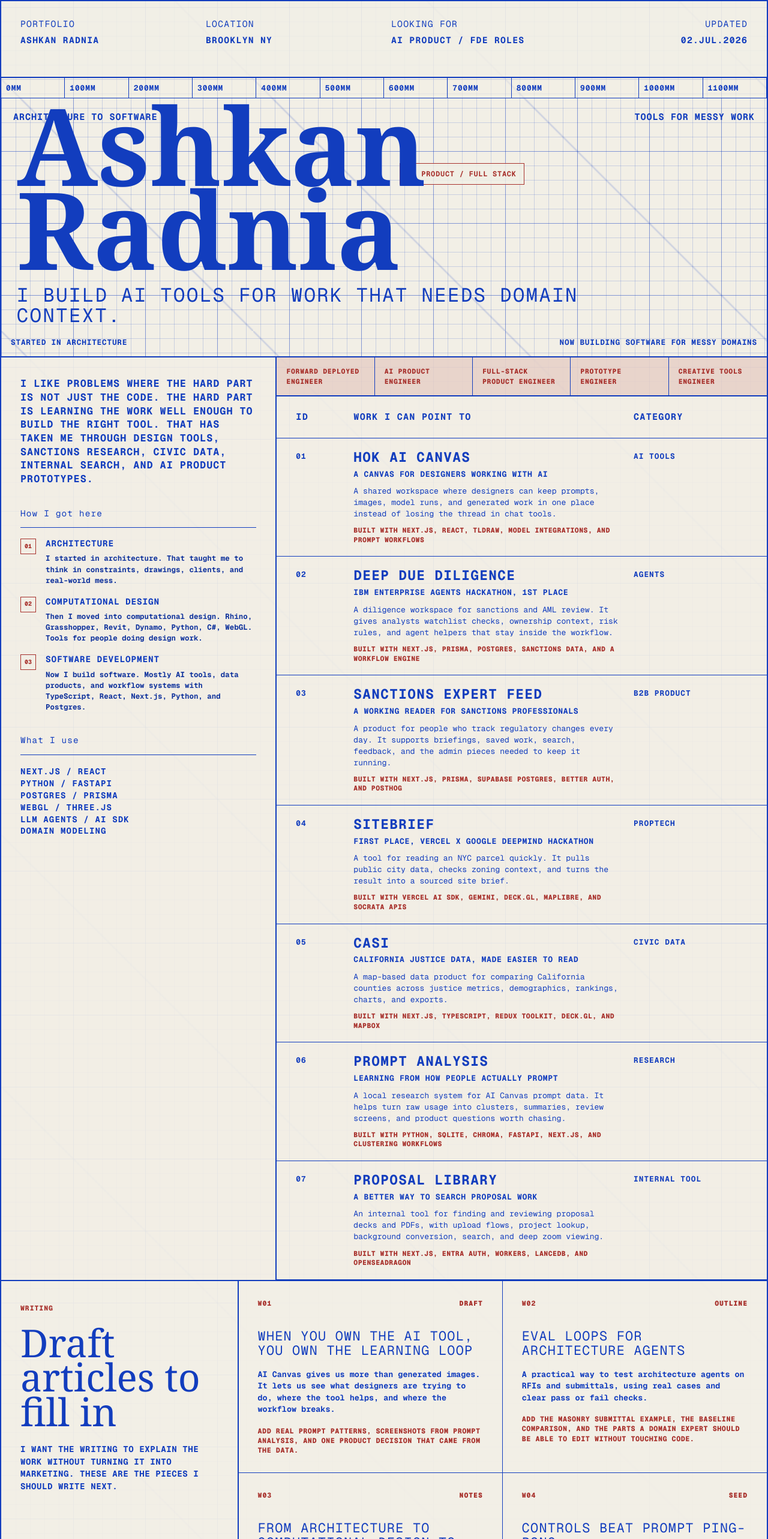
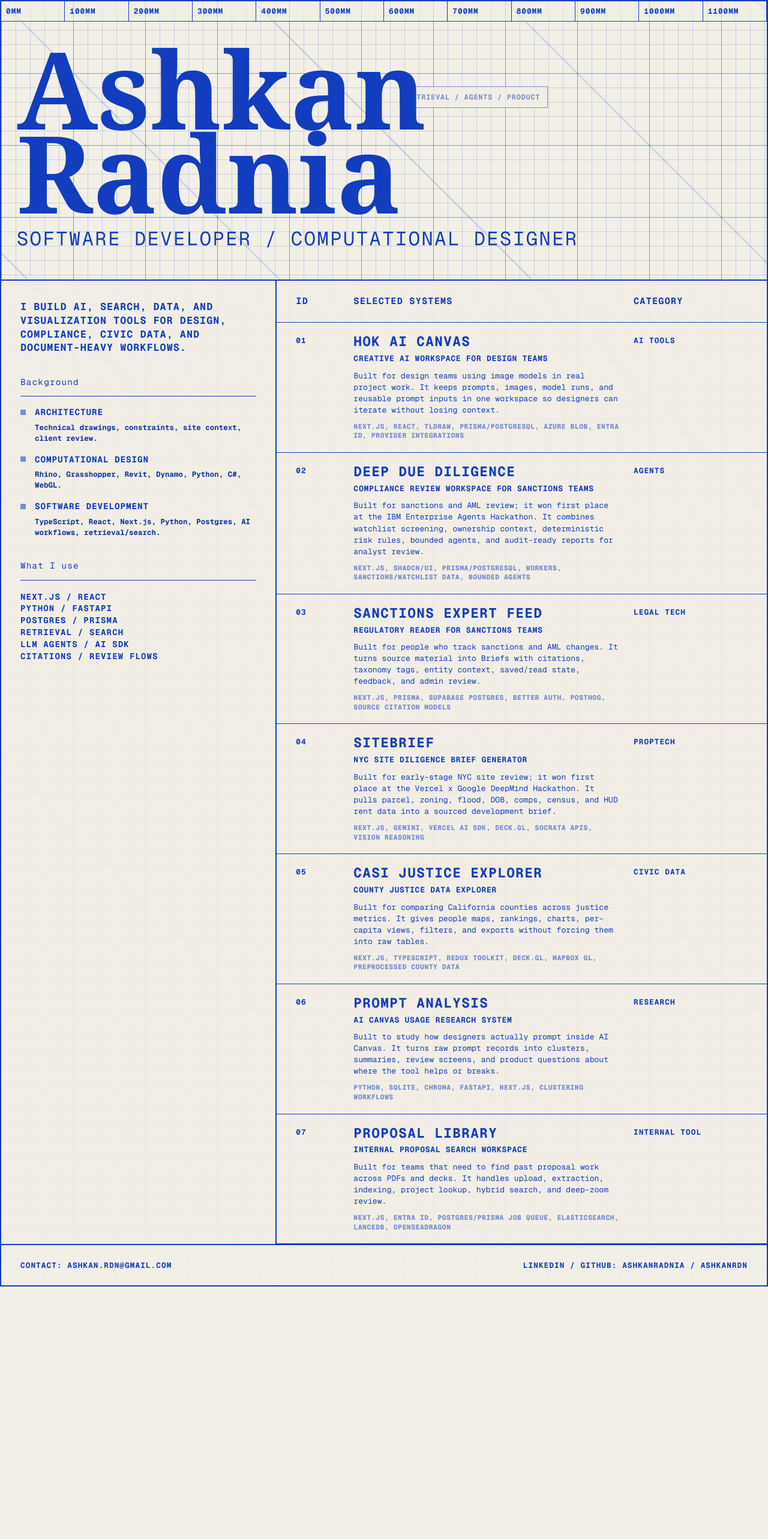
Before and after one commit to ashkanrdn/ashkanradnia.com, a Next.js app: page / in a window 1280 px wide. Shown: the top 2566 px of the page at 60% size. After the commit the page ends 2145 px from the top, so only its background shows below. Built offline with nearby package versions, Linux system fonts and the light colour scheme.

Commit message:
Refine portfolio presentation

```diff
--- a/src/app/globals.css
+++ b/src/app/globals.css
@@ -3,10 +3,9 @@
 :root {
   --paper: #f2efe6;
   --blue: #123dbe;
-  --redline: #a8322d;
+  --accent-line: rgba(18, 61, 190, 0.54);
   --blue-soft: rgba(18, 61, 190, 0.18);
   --blue-mid: rgba(18, 61, 190, 0.38);
-  --red-soft: rgba(168, 50, 45, 0.14);
   --ink: #123dbe;
 }
 
@@ -61,45 +60,11 @@ a {
     24px 24px,
     24px 24px;
   background-position:
-    0 130px,
-    0 130px,
-    0 130px,
-    0 130px,
-    0 130px;
-}
-
-.sheet-meta {
-  display: grid;
-  grid-template-columns: repeat(4, minmax(0, 1fr));
-  gap: 24px;
-  min-height: 128px;
-  padding: 28px 32px 24px;
-  border-bottom: 2px solid var(--blue);
-  background: rgba(242, 239, 230, 0.88);
-  font-family: var(--font-geist-mono), monospace;
-  letter-spacing: 0.08em;
-  text-transform: uppercase;
-}
-
-.sheet-meta div {
-  display: flex;
-  flex-direction: column;
-  gap: 8px;
-}
-
-.sheet-meta div:last-child {
-  text-align: right;
-}
-
-.sheet-meta span,
-.sheet-meta strong {
-  display: block;
-  font-size: clamp(0.72rem, 1.15vw, 1rem);
-  line-height: 1.3;
-}
-
-.sheet-meta strong {
-  font-weight: 700;
+    0 0,
+    0 0,
+    0 0,
+    0 0,
+    0 0;
 }
 
 .ruler {
@@ -128,10 +93,7 @@ a {
   border-bottom: 2px solid var(--blue);
 }
 
-.angle-note,
-.scale-note,
-.coordinate-box,
-.field-footer {
+.coordinate-box {
   position: absolute;
   font-family: var(--font-geist-mono), monospace;
   font-weight: 700;
@@ -139,25 +101,13 @@ a {
   text-transform: uppercase;
 }
 
-.angle-note {
-  top: 20px;
-  left: 20px;
-  font-size: clamp(0.75rem, 1.2vw, 0.95rem);
-}
-
-.scale-note {
-  top: 20px;
-  right: 20px;
-  font-size: clamp(0.75rem, 1.2vw, 0.95rem);
-}
-
 .coordinate-box {
   top: 25%;
   left: 52%;
   padding: 8px 12px;
-  border: 1px solid var(--redline);
+  border: 1px solid var(--accent-line);
   background: rgba(242, 239, 230, 0.82);
-  color: var(--redline);
+  color: var(--accent-line);
   font-size: 0.75rem;
 }
 
@@ -190,16 +140,6 @@ a {
   line-height: 1.05;
   letter-spacing: 0.08em;
   text-transform: uppercase;
-}
-
-.field-footer {
-  right: 16px;
-  bottom: 14px;
-  left: 16px;
-  display: flex;
-  justify-content: space-between;
-  gap: 20px;
-  font-size: clamp(0.65rem, 1vw, 0.86rem);
 }
 
 .archive-index {
@@ -238,13 +178,12 @@ a {
   letter-spacing: 0.08em;
 }
 
-.trajectory ol {
+.trajectory ul {
   display: grid;
   gap: 18px;
   margin: 0;
   padding: 0;
   list-style: none;
-  counter-reset: career-step;
   font-family: var(--font-geist-mono), monospace;
 }
 
@@ -252,23 +191,17 @@ a {
   position: relative;
   display: grid;
   gap: 7px;
-  padding-left: 42px;
-  counter-increment: career-step;
+  padding-left: 24px;
 }
 
 .trajectory li::before {
   position: absolute;
-  top: 0;
+  top: 0.2rem;
   left: 0;
-  width: 26px;
-  height: 26px;
-  border: 1px solid var(--redline);
-  color: var(--redline);
-  content: counter(career-step, decimal-leading-zero);
-  display: grid;
-  place-items: center;
-  font-size: 0.62rem;
-  font-weight: 800;
+  width: 9px;
+  height: 9px;
+  background: var(--accent-line);
+  content: "";
 }
 
 .trajectory strong {
@@ -299,32 +232,6 @@ a {
 
 .project-panel {
   min-width: 0;
-}
-
-.role-strip {
-  display: grid;
-  grid-template-columns: repeat(5, minmax(0, 1fr));
-  border-bottom: 2px solid var(--blue);
-  font-family: var(--font-geist-mono), monospace;
-  font-size: clamp(0.62rem, 0.9vw, 0.8rem);
-  font-weight: 800;
-  letter-spacing: 0.06em;
-  text-transform: uppercase;
-}
-
-.role-strip span {
-  min-height: 58px;
-  min-width: 0;
-  padding: 14px 16px;
-  border-right: 1px solid var(--blue);
-  background: var(--red-soft);
-  color: var(--redline);
-  display: flex;
-  align-items: center;
-}
-
-.role-strip span:last-child {
-  border-right: 0;
 }
 
 .project-header,
@@ -410,7 +317,7 @@ a {
 .project-copy small {
   max-width: 760px;
   margin-top: 10px;
-  color: var(--redline);
+  color: var(--accent-line);
   font-size: 0.72rem;
   font-weight: 800;
   line-height: 1.35;
@@ -422,109 +329,9 @@ a {
   align-self: start;
 }
 
-.writing-section {
-  display: grid;
-  grid-template-columns: minmax(280px, 31%) minmax(0, 1fr);
-  border-top: 2px solid var(--blue);
-  background: rgba(242, 239, 230, 0.92);
-}
-
-.writing-intro {
-  padding: 32px;
-  border-right: 2px solid var(--blue);
-  font-family: var(--font-geist-mono), monospace;
-}
-
-.writing-intro span,
-.writing-card-meta {
-  color: var(--redline);
-  font-family: var(--font-geist-mono), monospace;
-  font-size: 0.72rem;
-  font-weight: 800;
-  letter-spacing: 0.08em;
-  text-transform: uppercase;
-}
-
-.writing-intro h2 {
-  max-width: 420px;
-  margin: 18px 0 0;
-  font-family: Georgia, "Times New Roman", serif;
-  font-size: clamp(2.6rem, 5vw, 5.5rem);
-  line-height: 0.9;
-  letter-spacing: 0;
-}
-
-.writing-intro p {
-  max-width: 520px;
-  margin: 24px 0 0;
-  font-size: 0.88rem;
-  font-weight: 700;
-  line-height: 1.45;
-  letter-spacing: 0.04em;
-  text-transform: uppercase;
-}
-
-.writing-list {
-  display: grid;
-  grid-template-columns: repeat(2, minmax(0, 1fr));
-}
-
-.writing-card {
-  min-width: 0;
-  min-height: 260px;
-  padding: 28px 32px;
-  border-right: 1px solid var(--blue);
-  border-bottom: 1px solid var(--blue);
-  background: rgba(242, 239, 230, 0.68);
-}
-
-.writing-card:nth-child(2n) {
-  border-right: 0;
-}
-
-.writing-card-meta {
-  display: flex;
-  justify-content: space-between;
-  gap: 18px;
-}
-
-.writing-card-copy {
-  margin-top: 34px;
-  font-family: var(--font-geist-mono), monospace;
-}
-
-.writing-card-copy h3 {
-  max-width: 560px;
-  margin: 0;
-  font-size: clamp(1.05rem, 1.7vw, 1.45rem);
-  line-height: 1.12;
-  letter-spacing: 0.06em;
-  text-transform: uppercase;
-}
-
-.writing-card-copy p {
-  max-width: 620px;
-  margin: 18px 0 0;
-  font-size: 0.84rem;
-  font-weight: 700;
-  line-height: 1.45;
-}
-
-.writing-card-copy small {
-  display: block;
-  max-width: 620px;
-  margin-top: 18px;
-  color: var(--redline);
-  font-size: 0.74rem;
-  font-weight: 800;
-  line-height: 1.38;
-  letter-spacing: 0.04em;
-  text-transform: uppercase;
-}
-
 .sheet-footer {
   display: grid;
-  grid-template-columns: minmax(0, 1fr) minmax(0, 1fr) auto;
+  grid-template-columns: minmax(0, 1fr) auto;
   gap: 20px;
   padding: 24px 32px;
   border-top: 2px solid var(--blue);
@@ -537,14 +344,6 @@ a {
 }
 
 @media (max-width: 900px) {
-  .sheet-meta {
-    grid-template-columns: repeat(2, minmax(0, 1fr));
-  }
-
-  .sheet-meta div:last-child {
-    text-align: left;
-  }
-
   .title-block {
     grid-template-columns: 1fr;
     gap: 18px;
@@ -563,14 +362,6 @@ a {
     border-bottom: 2px solid var(--blue);
   }
 
-  .role-strip {
-    grid-template-columns: repeat(2, minmax(0, 1fr));
-  }
-
-  .role-strip span {
-    border-bottom: 1px solid var(--blue);
-  }
-
   .project-header {
     display: none;
   }
@@ -584,15 +375,6 @@ a {
     margin-top: 10px;
   }
 
-  .writing-section {
-    grid-template-columns: 1fr;
-  }
-
-  .writing-intro {
-    border-right: 0;
-    border-bottom: 2px solid var(--blue);
-  }
-
   .sheet-footer {
     grid-template-columns: 1fr;
   }
@@ -601,12 +383,6 @@ a {
 @media (max-width: 560px) {
   .blueprint-sheet {
     border-width: 1px;
-  }
-
-  .sheet-meta {
-    grid-template-columns: 1fr;
-    min-height: 0;
-    padding: 18px;
   }
 
   .ruler {
@@ -619,18 +395,6 @@ a {
 
   .coordinate-box {
     display: none;
-  }
-
-  .angle-note,
-  .scale-note {
-    right: 18px;
-    left: 18px;
-    font-size: 0.68rem;
-    line-height: 1.2;
-  }
-
-  .scale-note {
-    top: 42px;
   }
 
   .title-block {
@@ -648,45 +412,14 @@ a {
     letter-spacing: 0.06em;
   }
 
-  .field-footer {
-    flex-direction: column;
-    gap: 4px;
-  }
-
   .mission-panel,
   .project-row,
-  .writing-intro,
-  .writing-card,
   .sheet-footer {
     padding-right: 18px;
     padding-left: 18px;
   }
 
-  .role-strip {
-    grid-template-columns: 1fr;
-  }
-
-  .role-strip span {
-    min-height: 42px;
-    padding-right: 18px;
-    padding-left: 18px;
-    border-right: 0;
-  }
-
   .trajectory li {
-    padding-left: 36px;
-  }
-
-  .writing-list {
-    grid-template-columns: 1fr;
-  }
-
-  .writing-card {
-    min-height: 0;
-    border-right: 0;
-  }
-
-  .writing-intro h2 {
-    font-size: clamp(2.4rem, 13vw, 4rem);
+    padding-left: 22px;
   }
 }
--- a/src/app/layout.tsx
+++ b/src/app/layout.tsx
@@ -15,7 +15,7 @@ const geistMono = Geist_Mono({
 export const metadata: Metadata = {
   title: "Ashkan Radnia",
   description:
-    "Ashkan Radnia builds AI tools, data products, and workflow software for messy domain problems.",
+    "Ashkan Radnia builds AI, search, data, and visualization tools for design, compliance, civic data, and document-heavy workflows.",
 };
 
 export default function RootLayout({
--- a/src/app/page.tsx
+++ b/src/app/page.tsx
@@ -2,65 +2,65 @@ const projects = [
   {
     id: "01",
     title: "HOK AI Canvas",
-    subtitle: "A canvas for designers working with AI",
+    subtitle: "Creative AI workspace for design teams",
     category: "AI TOOLS",
     href: "https://github.com/HOKGroup/ai-canvas",
-    body: "A shared workspace where designers can keep prompts, images, model runs, and generated work in one place instead of losing the thread in chat tools.",
-    proof: "Built with Next.js, React, tldraw, model integrations, and prompt workflows",
+    body: "Built for design teams using image models in real project work. It keeps prompts, images, model runs, and reusable prompt inputs in one workspace so designers can iterate without losing context.",
+    proof: "Next.js, React, tldraw, Prisma/PostgreSQL, Azure Blob, Entra ID, provider integrations",
   },
   {
     id: "02",
     title: "Deep Due Diligence",
-    subtitle: "IBM Enterprise Agents Hackathon, 1st place",
+    subtitle: "Compliance review workspace for sanctions teams",
     category: "AGENTS",
     href: "https://github.com/ashkanrdn/DD",
-    body: "A diligence workspace for sanctions and AML review. It gives analysts watchlist checks, ownership context, risk rules, and agent helpers that stay inside the workflow.",
-    proof: "Built with Next.js, Prisma, Postgres, sanctions data, and a workflow engine",
+    body: "Built for sanctions and AML review; it won first place at the IBM Enterprise Agents Hackathon. It combines watchlist screening, ownership context, deterministic risk rules, bounded agents, and audit-ready reports for analyst review.",
+    proof: "Next.js, shadcn/ui, Prisma/PostgreSQL, workers, sanctions/watchlist data, bounded agents",
   },
   {
     id: "03",
     title: "Sanctions Expert Feed",
-    subtitle: "A working reader for sanctions professionals",
-    category: "B2B PRODUCT",
+    subtitle: "Regulatory reader for sanctions teams",
+    category: "LEGAL TECH",
     href: "https://feed.sanctionsexpert.com",
-    body: "A product for people who track regulatory changes every day. It supports briefings, saved work, search, feedback, and the admin pieces needed to keep it running.",
-    proof: "Built with Next.js, Prisma, Supabase Postgres, Better Auth, and PostHog",
+    body: "Built for people who track sanctions and AML changes. It turns source material into Briefs with citations, taxonomy tags, entity context, saved/read state, feedback, and admin review.",
+    proof: "Next.js, Prisma, Supabase Postgres, Better Auth, PostHog, source citation models",
   },
   {
     id: "04",
     title: "SiteBrief",
-    subtitle: "First place, Vercel x Google DeepMind Hackathon",
+    subtitle: "NYC site diligence brief generator",
     category: "PROPTECH",
     href: "https://github.com/ashkanrdn/DueIntelligence",
-    body: "A tool for reading an NYC parcel quickly. It pulls public city data, checks zoning context, and turns the result into a sourced site brief.",
-    proof: "Built with Vercel AI SDK, Gemini, Deck.gl, MapLibre, and Socrata APIs",
+    body: "Built for early-stage NYC site review; it won first place at the Vercel x Google DeepMind Hackathon. It pulls parcel, zoning, flood, DOB, comps, census, and HUD rent data into a sourced development brief.",
+    proof: "Next.js, Gemini, Vercel AI SDK, Deck.gl, Socrata APIs, vision reasoning",
   },
   {
     id: "05",
-    title: "CASI",
-    subtitle: "California justice data, made easier to read",
+    title: "CASI Justice Explorer",
+    subtitle: "County justice data explorer",
     category: "CIVIC DATA",
     href: "https://casi-2.vercel.app",
-    body: "A map-based data product for comparing California counties across justice metrics, demographics, rankings, charts, and exports.",
-    proof: "Built with Next.js, TypeScript, Redux Toolkit, Deck.gl, and Mapbox",
+    body: "Built for comparing California counties across justice metrics. It gives people maps, rankings, charts, per-capita views, filters, and exports without forcing them into raw tables.",
+    proof: "Next.js, TypeScript, Redux Toolkit, Deck.gl, Mapbox GL, preprocessed county data",
   },
   {
     id: "06",
     title: "Prompt Analysis",
-    subtitle: "Learning from how people actually prompt",
+    subtitle: "AI Canvas usage research system",
     category: "RESEARCH",
     href: "https://github.com/HOKGroup/prompt-analysis",
-    body: "A local research system for AI Canvas prompt data. It helps turn raw usage into clusters, summaries, review screens, and product questions worth chasing.",
-    proof: "Built with Python, SQLite, Chroma, FastAPI, Next.js, and clustering workflows",
+    body: "Built to study how designers actually prompt inside AI Canvas. It turns raw prompt records into clusters, summaries, review screens, and product questions about where the tool helps or breaks.",
+    proof: "Python, SQLite, Chroma, FastAPI, Next.js, clustering workflows",
   },
   {
     id: "07",
     title: "Proposal Library",
-    subtitle: "A better way to search proposal work",
+    subtitle: "Internal proposal search workspace",
     category: "INTERNAL TOOL",
     href: "https://github.com/HOKGroup/proposal_library",
-    body: "An internal tool for finding and reviewing proposal decks and PDFs, with upload flows, project lookup, background conversion, search, and deep zoom viewing.",
-    proof: "Built with Next.js, Entra auth, workers, LanceDB, and OpenSeadragon",
+    body: "Built for teams that need to find past proposal work across PDFs and decks. It handles upload, extraction, indexing, project lookup, hybrid search, and deep-zoom review.",
+    proof: "Next.js, Entra ID, Postgres/Prisma job queue, Elasticsearch, LanceDB, OpenSeadragon",
   },
 ];
 
@@ -68,70 +68,23 @@ const tools = [
   "NEXT.JS / REACT",
   "PYTHON / FASTAPI",
   "POSTGRES / PRISMA",
-  "WEBGL / THREE.JS",
+  "RETRIEVAL / SEARCH",
   "LLM AGENTS / AI SDK",
-  "DOMAIN MODELING",
+  "CITATIONS / REVIEW FLOWS",
 ];
 
 const trajectory = [
   {
     label: "Architecture",
-    body: "I started in architecture. That taught me to think in constraints, drawings, clients, and real-world mess.",
+    body: "Technical drawings, constraints, site context, client review.",
   },
   {
     label: "Computational design",
-    body: "Then I moved into computational design. Rhino, Grasshopper, Revit, Dynamo, Python, C#, WebGL. Tools for people doing design work.",
+    body: "Rhino, Grasshopper, Revit, Dynamo, Python, C#, WebGL.",
   },
   {
     label: "Software development",
-    body: "Now I build software. Mostly AI tools, data products, and workflow systems with TypeScript, React, Next.js, Python, and Postgres.",
-  },
-];
-
-const roleSignals = [
-  "Forward Deployed Engineer",
-  "AI Product Engineer",
-  "Full-Stack Product Engineer",
-  "Prototype Engineer",
-  "Creative Tools Engineer",
-];
-
-const writingDrafts = [
-  {
-    id: "W01",
-    title: "When you own the AI tool, you own the learning loop",
-    status: "DRAFT",
-    angle:
-      "AI Canvas gives us more than generated images. It lets us see what designers are trying to do, where the tool helps, and where the workflow breaks.",
-    fill:
-      "Add real prompt patterns, screenshots from Prompt Analysis, and one product decision that came from the data.",
-  },
-  {
-    id: "W02",
-    title: "Eval loops for architecture agents",
-    status: "OUTLINE",
-    angle:
-      "A practical way to test architecture agents on RFIs and submittals, using real cases and clear pass or fail checks.",
-    fill:
-      "Add the masonry submittal example, the baseline comparison, and the parts a domain expert should be able to edit without touching code.",
-  },
-  {
-    id: "W03",
-    title: "From architecture to computational design to software",
-    status: "NOTES",
-    angle:
-      "The honest version of my path: architecture taught me constraints, computational design taught me tools, and software became the way to ship the work.",
-    fill:
-      "Add the moments where the path changed. What felt useful, what stopped fitting, and what software let me do that architecture could not.",
-  },
-  {
-    id: "W04",
-    title: "Controls beat prompt ping-pong",
-    status: "SEED",
-    angle:
-      "When people keep rewriting the same prompt, the product is telling you it needs a control, a preset, or a better workflow.",
-    fill:
-      "Add examples from creative tools and prototype demos where the interface made the AI easier to steer.",
+    body: "TypeScript, React, Next.js, Python, Postgres, AI workflows, retrieval/search.",
   },
 ];
 
@@ -154,25 +107,6 @@ export default function Home() {
   return (
     <main className="blueprint-page">
       <section className="blueprint-sheet" aria-label="Ashkan Radnia portfolio">
-        <header className="sheet-meta" aria-label="Technical metadata">
-          <div>
-            <span>PORTFOLIO</span>
-            <strong>ASHKAN RADNIA</strong>
-          </div>
-          <div>
-            <span>LOCATION</span>
-            <strong>BROOKLYN NY</strong>
-          </div>
-          <div>
-            <span>LOOKING FOR</span>
-            <strong>AI PRODUCT / FDE ROLES</strong>
-          </div>
-          <div>
-            <span>UPDATED</span>
-            <strong>02.JUL.2026</strong>
-          </div>
-        </header>
-
         <div className="ruler" aria-hidden="true">
           {rulerMarks.map((mark) => (
             <span key={mark}>{mark}</span>
@@ -180,40 +114,31 @@ export default function Home() {
         </div>
 
         <section className="drawing-field">
-          <div className="angle-note">ARCHITECTURE TO SOFTWARE</div>
-          <div className="scale-note">TOOLS FOR MESSY WORK</div>
-          <div className="coordinate-box">AI PRODUCT / FULL STACK</div>
+          <div className="coordinate-box">RETRIEVAL / AGENTS / PRODUCT</div>
 
           <div className="title-block">
             <h1>Ashkan Radnia</h1>
-            <p>I build AI tools for work that needs domain context.</p>
-          </div>
-
-          <div className="field-footer">
-            <span>Started in architecture</span>
-            <span>Now building software for messy domains</span>
+            <p>Software developer / computational designer</p>
           </div>
         </section>
 
         <section className="archive-index" aria-label="Portfolio index">
           <aside className="mission-panel">
             <p className="mission-copy">
-              I like problems where the hard part is not just the code. The hard
-              part is learning the work well enough to build the right tool.
-              That has taken me through design tools, sanctions research, civic
-              data, internal search, and AI product prototypes.
+              I build AI, search, data, and visualization tools for design,
+              compliance, civic data, and document-heavy workflows.
             </p>
 
             <div className="trajectory">
-              <h2>How I got here</h2>
-              <ol>
+              <h2>Background</h2>
+              <ul>
                 {trajectory.map((step) => (
                   <li key={step.label}>
                     <strong>{step.label}</strong>
                     <span>{step.body}</span>
                   </li>
                 ))}
-              </ol>
+              </ul>
             </div>
 
             <div className="apparatus">
@@ -227,15 +152,9 @@ export default function Home() {
           </aside>
 
           <div className="project-panel">
-            <div className="role-strip" aria-label="Target roles">
-              {roleSignals.map((role) => (
-                <span key={role}>{role}</span>
-              ))}
-            </div>
-
             <div className="project-header">
               <span>ID</span>
-              <span>Work I can point to</span>
+              <span>Selected systems</span>
               <span>CATEGORY</span>
             </div>
 
@@ -256,37 +175,9 @@ export default function Home() {
           </div>
         </section>
 
-        <section className="writing-section" aria-label="Writing and draft articles">
-          <div className="writing-intro">
-            <span>WRITING</span>
-            <h2>Draft articles to fill in</h2>
-            <p>
-              I want the writing to explain the work without turning it into
-              marketing. These are the pieces I should write next.
-            </p>
-          </div>
-
-          <div className="writing-list">
-            {writingDrafts.map((draft) => (
-              <article className="writing-card" key={draft.id}>
-                <div className="writing-card-meta">
-                  <span>{draft.id}</span>
-                  <strong>{draft.status}</strong>
-                </div>
-                <div className="writing-card-copy">
-                  <h3>{draft.title}</h3>
-                  <p>{draft.angle}</p>
-                  <small>{draft.fill}</small>
-                </div>
-              </article>
-            ))}
-          </div>
-        </section>
-
         <footer className="sheet-footer">
           <span>CONTACT: ashkan.rdn@gmail.com</span>
           <span>LINKEDIN / GITHUB: ashkanradnia / ashkanrdn</span>
-          <span>More soon</span>
         </footer>
       </section>
     </main>
```
